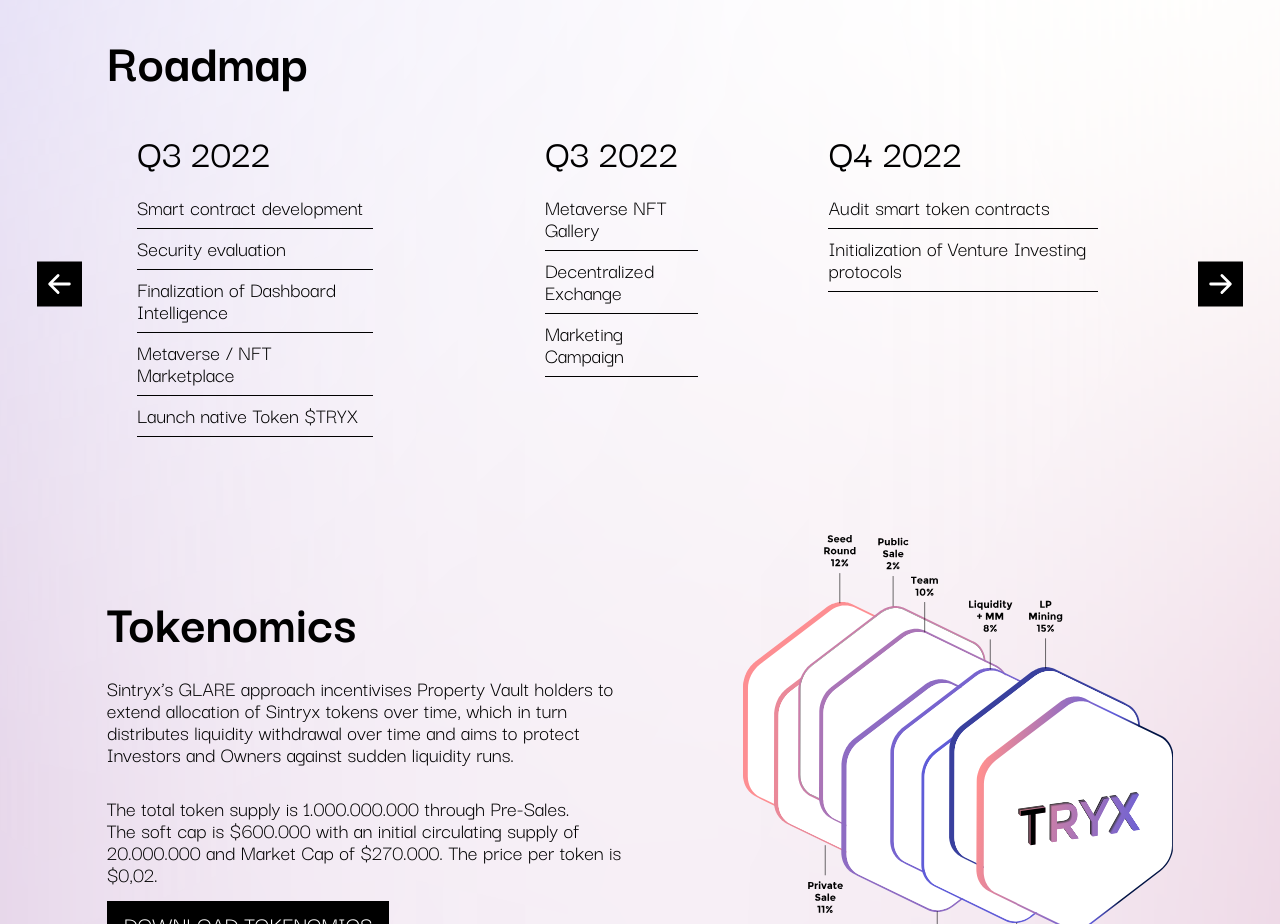
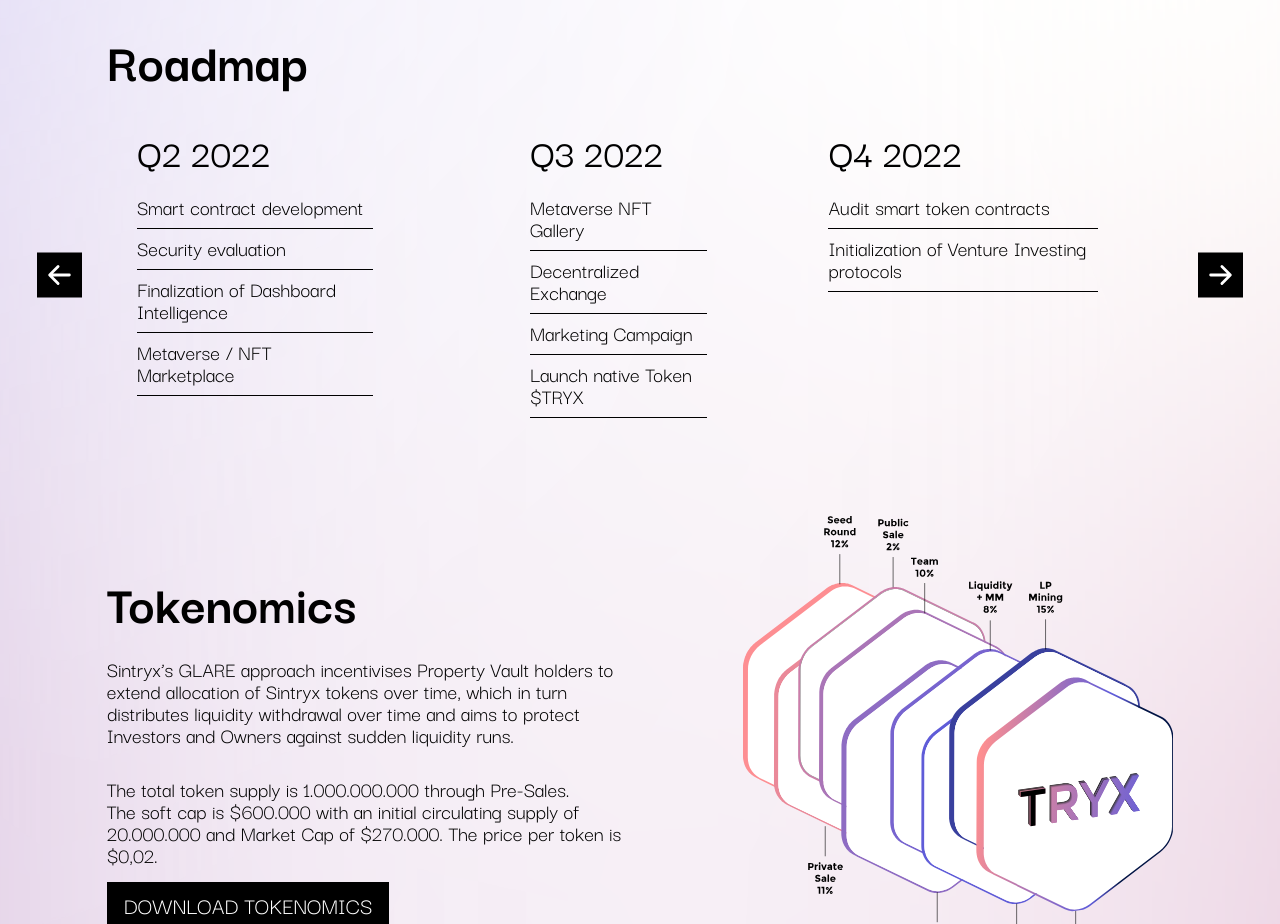
Before and after one commit to sumit-yadav1/Syntrix, a React (Create React App) app: page / in a window 1280 px wide. Shown: the part 2280-3204 px from the top of the page. Built offline with nearby package versions, Linux system fonts and the light colour scheme.

Commit message:
fix roadmap

```diff
--- a/src/Components/Roadmap/RoadMap.js
+++ b/src/Components/Roadmap/RoadMap.js
@@ -185,13 +185,12 @@ function SamplePrevArrow(props) {
 const RoadMap = () => {
   const data = [
     {
-      title: "Q3 2022",
+      title: "Q2 2022",
       list: [
         "Smart contract development",
         "Security evaluation",
         "Finalization of Dashboard Intelligence",
         "Metaverse / NFT Marketplace",
-        "Launch native Token $TRYX",
       ],
     },
     {
@@ -200,6 +199,8 @@ const RoadMap = () => {
         "Metaverse NFT Gallery",
         "Decentralized Exchange",
         "Marketing Campaign",
+        "Launch native Token $TRYX",
+
       ],
     },
     {
@@ -210,13 +211,12 @@ const RoadMap = () => {
       ],
     },
     {
-      title: "Q3 2022",
+      title: "Q2 2022",
       list: [
         "Smart contract development",
         "Security evaluation",
         "Finalization of Dashboard Intelligence",
         "Metaverse / NFT Marketplace",
-        "Launch native Token $TRYX",
       ],
     },
     {
@@ -225,6 +225,8 @@ const RoadMap = () => {
         "Metaverse NFT Gallery",
         "Decentralized Exchange",
         "Marketing Campaign",
+        "Launch native Token $TRYX",
+
       ],
     },
     {
```
